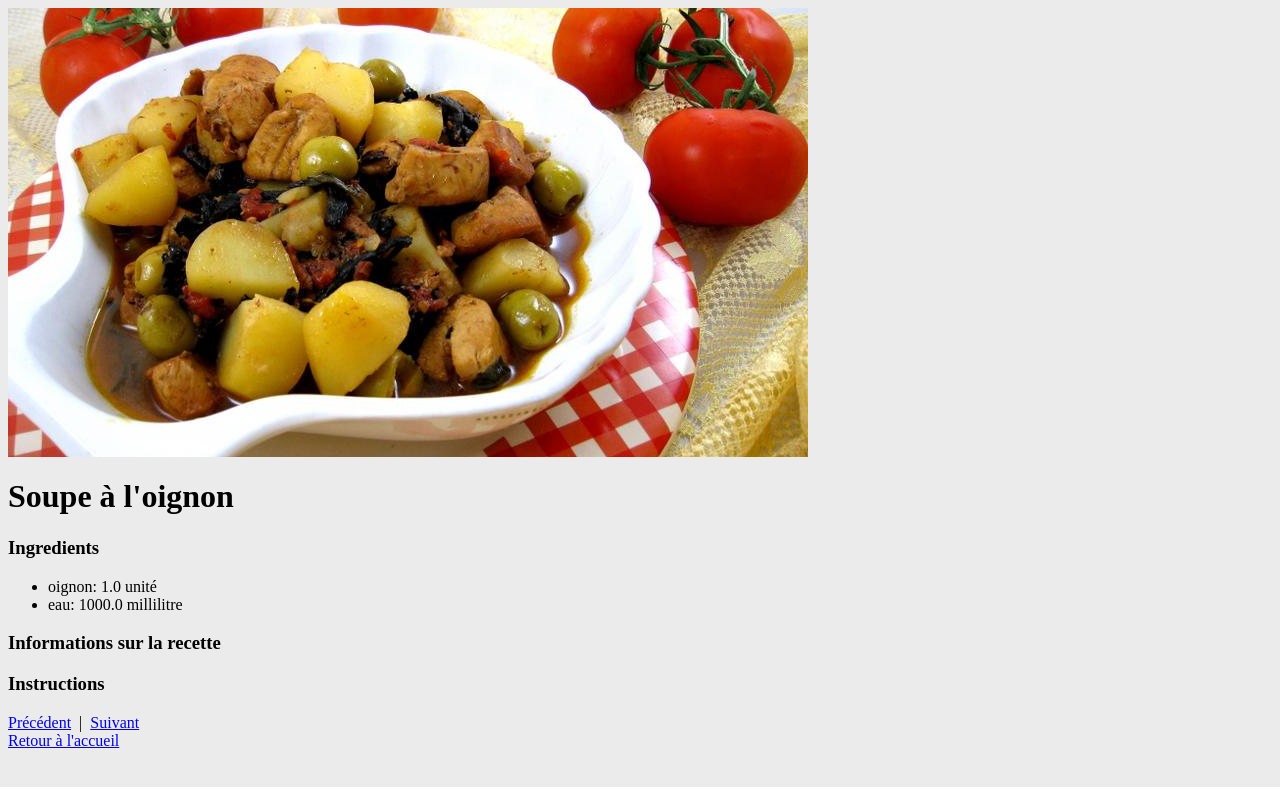
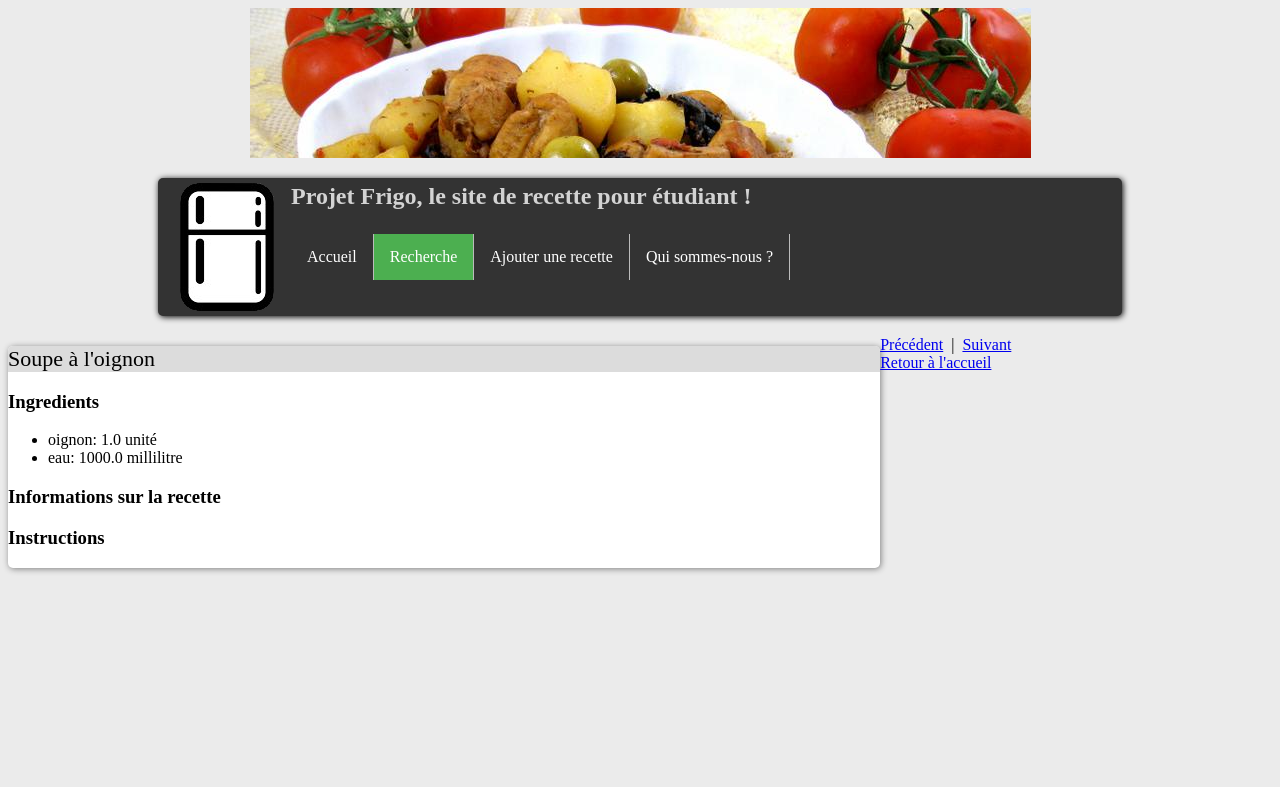
Before and after one commit to RollingGiantFrog/TDLOG, a Django app: page /fridgeApp/recipe/1 in a window 1280 px wide. Shown: the top 787 px of the page. Run offline with Django 3.2, Linux system fonts and the light colour scheme; data comes from the database, SQL or seed files in the repository.

Commit message:
Formulaire de recherche

```diff
--- a/Site_Frigo/fridgeApp/static/fridgeApp/stylesheet.css
+++ b/Site_Frigo/fridgeApp/static/fridgeApp/stylesheet.css
@@ -59,7 +59,7 @@
     background-color: #111;
 }
 
-.active
+nav .active
 {
     background-color: #4CAF50;
 }
@@ -70,7 +70,7 @@
 	background-color: white;
 	border-radius: 5px;
 	box-shadow: 1px 1px 6px gray;
-	width: 59%;
+	width: 69%;
 	margin: 10px 0px 10px 0px;
 }
 
@@ -94,7 +94,7 @@
 	background-color: white;
 	border-radius: 5px;
 	box-shadow: 1px 1px 6px gray;
-	width: 40%;
+	width: 30%;
 	margin: 10px 0px 10px 0px;
 }
 
@@ -111,3 +111,18 @@
 {
 	padding: 20px;
 }
+
+form
+{
+	width: 500px;
+}
+
+form label
+{
+	width: 125px;
+}
+
+form input
+{
+	width: 125px;
+}
--- a/Site_Frigo/fridgeApp/templates/fridgeApp/home.html
+++ b/Site_Frigo/fridgeApp/templates/fridgeApp/home.html
@@ -20,8 +20,8 @@
 		<strong>Projet Frigo, le site de recette pour étudiant !</strong>
 		<ul>
 			<li><a class="active" href="#about">Accueil</a></li>
-			<li><a href="#search">Recherche</a></li>
-			<li><a href="#add">Ajouter une recette</a></li>
+			<li><a href="search">Recherche</a></li>
+			<li><a href="recipe/1">Ajouter une recette</a></li>
 			<li><a href="#who">Qui sommes-nous ?</a></li>
 		</ul>
 	</nav>
--- a/Site_Frigo/fridgeApp/templates/fridgeApp/recipe.html
+++ b/Site_Frigo/fridgeApp/templates/fridgeApp/recipe.html
@@ -1,18 +1,33 @@
 {% load static %}
+
 <link rel="stylesheet" type="text/css" href="{% static 'fridgeApp/stylesheet.css' %}" />
 <link rel="icon" href="{% static 'fridgeApp/icon.ico' %}" />
 
 <head>
-	<a href="#">
-        <img src="{% static 'fridgeApp/images/header.jpg' %}" border=0 >
-    </a>
+	<meta charset="utf-8" />
+
 	<title>
 		Projet Frigo
 	</title>
 </head>
+<body>
+	<header>
+		<a href="fridgeApp/"></a>
+	</header>
 
-<body>
-	<h1>{{ recipe.recipe_text }}</h1>
+	<nav>
+		<img src="{% static 'fridgeApp/icon.ico' %}"></img>
+		<strong>Projet Frigo, le site de recette pour étudiant !</strong>
+		<ul>
+			<li><a href="#about">Accueil</a></li>
+			<li><a class="active" href="recipe/1">Recherche</a></li>
+			<li><a href="#add">Ajouter une recette</a></li>
+			<li><a href="#who">Qui sommes-nous ?</a></li>
+		</ul>
+	</nav>
+
+	<section>
+	<div class="title">{{ recipe.recipe_text }}</div>
 
 	<h3> Ingredients </h3>
 	<ul>
@@ -37,6 +52,7 @@
 	<h3> Instructions </h3>
 	{{ recipe.instructions.instruction_text }}
 
+	</section>
 	<footer>
     <a href="{%url 'fridgeApp:recipe' recipe.id|add:-1%}">Précédent</a>&nbsp; |&nbsp;
 	<a href="{%url 'fridgeApp:recipe' recipe.id|add:'1'%}">Suivant</a> <br/>
--- a/Site_Frigo/fridgeApp/urls.py
+++ b/Site_Frigo/fridgeApp/urls.py
@@ -8,4 +8,5 @@
     url(r'^$', views.home, name='home'),
     url(r'^contact$', views.Contact, name='contact'),
     url(r'^recipe/(?P<recipe_id>[0-9]+)$', views.recipe, name='recipe'),
+    url(r'^search/$', views.search, name='search'),
 ]
--- a/Site_Frigo/fridgeApp/views.py
+++ b/Site_Frigo/fridgeApp/views.py
@@ -4,7 +4,7 @@
 from django.views import generic
 from django.urls import reverse
 
-from .models import Recipe
+from .models import Recipe, Ingredient
 # Create your views here.
 class IndexView(generic.ListView):
     template_name = "fridgeApp/index.html"
@@ -23,3 +23,19 @@
     recipe = get_object_or_404(Recipe, pk = recipe_id)
     #return HttpResponseRedirect(reverse('fridgeApp:recipe',args=(recipe.id)))
     return render(request, 'fridgeApp/recipe.html', locals())
+
+
+
+from django import forms
+
+class SearchRecipeForm(forms.Form):
+    def __init__(self, *args, **kwargs):
+        super(SearchRecipeForm, self).__init__(*args, **kwargs)
+        # dynamic fields here ...
+        for i in Ingredient.objects.all():
+            self.fields[i.ingredient_text] = forms.BooleanField(help_text="\n", required=False)
+    # normal fields here ...
+
+def search(request):
+    form = SearchRecipeForm(request.POST or None)
+    return render(request, 'fridgeApp/search.html', locals())
```
Also changed, not shown: Site_Frigo/fridgeApp/templates/fridgeApp/search.html (added, +40 -0 lines).
